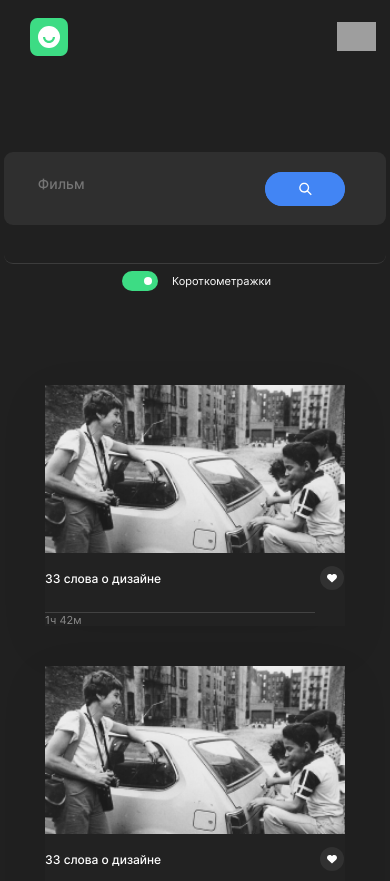
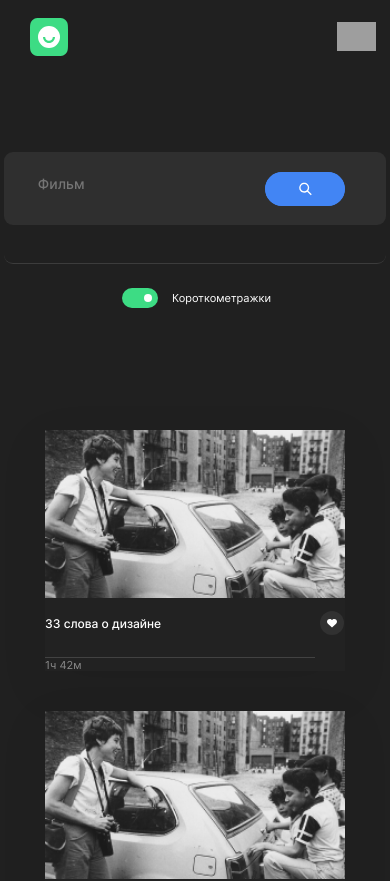
Before and after one commit to elena1983-zinatylina/movies-explorer-frontend, a React (Create React App) app: page /movies in a window 390 px wide. Shown: the top 881 px of the page. Built offline with nearby package versions, Linux system fonts and the light colour scheme; grey boxes are pictures that could not be loaded; the HTML template or start-up script is replaced by a standard one.

Commit message:
исправила ошибку в верстке

```diff
--- a/src/components/MoviesCardList/MoviesCardList.css
+++ b/src/components/MoviesCardList/MoviesCardList.css
@@ -27,7 +27,7 @@
     row-gap: 5px;
     column-gap: 18px;
     width: 100%;
-    margin: 30px 0 auto;
+    margin: 75px 0 auto;
 }
 
 }
--- a/src/components/SearchForm/SearchForm.css
+++ b/src/components/SearchForm/SearchForm.css
@@ -191,7 +191,7 @@
     margin-left: 7px;
 }
 .seachform__label {
-  margin: -9px 33px -2px 5px;
+  margin: 8px 33px -2px 5px;
 }
 }
 
```
